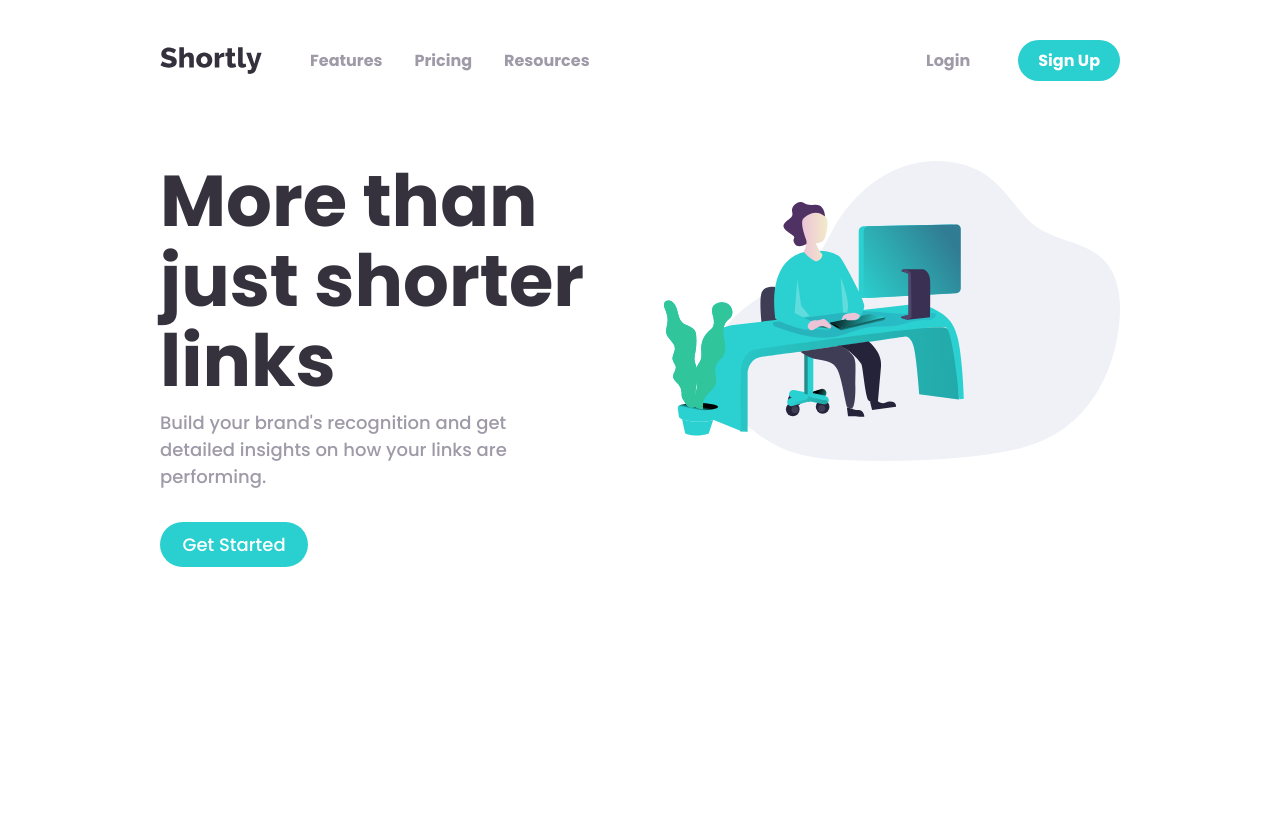
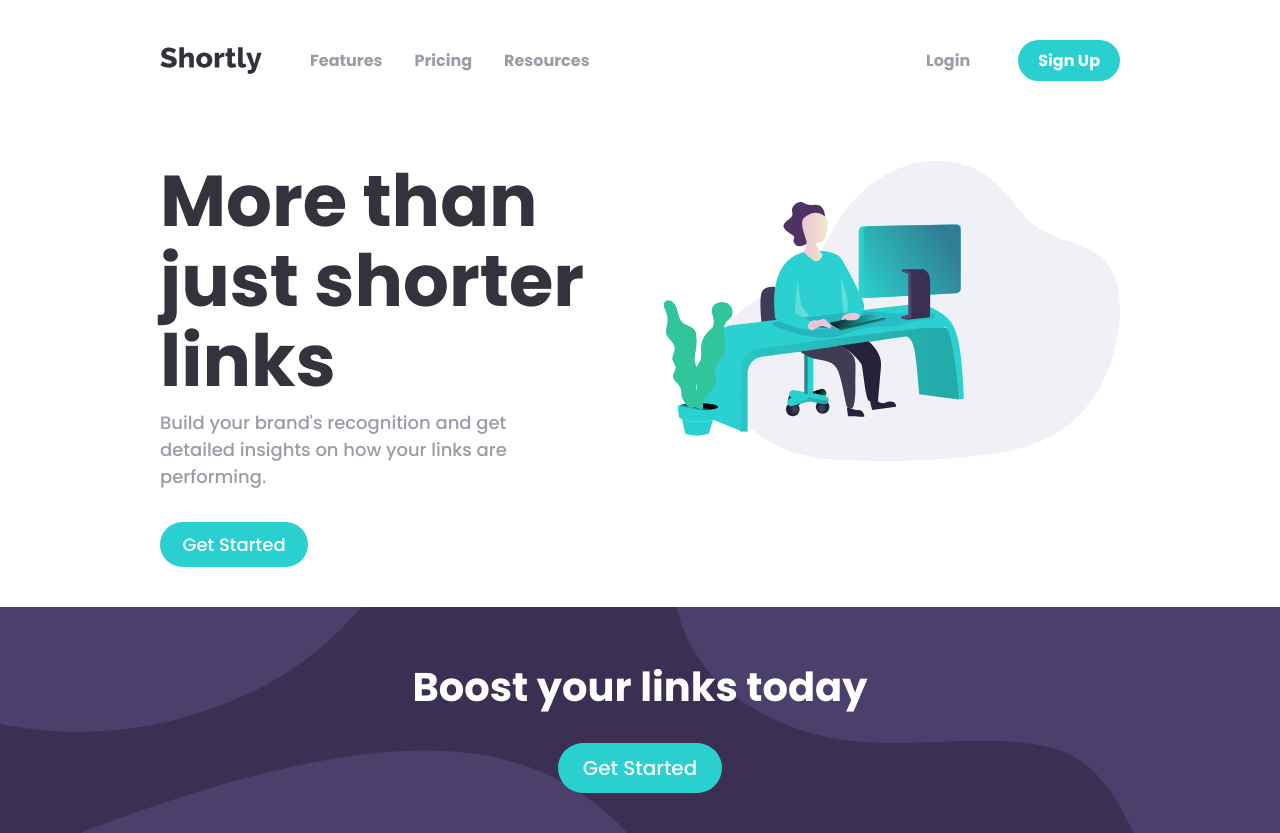
Before and after one commit to Dunkelhaiser/Shortly, a React (Vite) app: page / in a window 1280 px wide. Before the commit the page ends 800 px from the top, so only its background shows below. Built offline with nearby package versions, Linux system fonts and the light colour scheme.

Commit message:
Added boost section

```diff
--- a/src/App.tsx
+++ b/src/App.tsx
@@ -1,3 +1,5 @@
+/* eslint-disable jsx-a11y/anchor-is-valid */
+import Boost from "./components/Boost/Boost";
 import Header from "./components/Header/Header";
 import Hero from "./components/Hero/Hero";
 import "./scss/styles.scss";
@@ -6,7 +8,10 @@ function App() {
     return (
         <>
             <Header />
-            <Hero />
+            <main>
+                <Hero />
+                <Boost />
+            </main>
         </>
     );
 }
--- /dev/null
+++ b/src/components/Boost/Boost.module.scss
@@ -0,0 +1,29 @@
+@use "../../scss/abstract/screen-queries.scss" as *;
+@use "../../scss/abstract/mixins" as *;
+
+.boost {
+    @include flex($align: center, $gap: 1rem);
+
+    text-align: center;
+
+    background-color: var(--secondary);
+    background-image: url("../../images/bg-boost-desktop.svg");
+    background-repeat: no-repeat;
+    background-position: right top;
+
+    h2 {
+        color: var(--background);
+    }
+
+    a {
+        display: inline-block;
+        font-size: 1.25rem;
+    }
+
+    /* stylelint-disable-next-line order/order */
+    @include respond-phone {
+        background-image: url("../../images/bg-boost-mobile.svg");
+        background-position: center;
+        background-size: cover;
+    }
+}
--- /dev/null
+++ b/src/components/Boost/Boost.tsx
@@ -0,0 +1,16 @@
+/* eslint-disable jsx-a11y/anchor-is-valid */
+import BoostStyles from "./Boost.module.scss";
+import Layout from "../Layout/Layout";
+
+const Boost: React.FC = () => {
+    return (
+        <Layout className={BoostStyles.boost}>
+            <h2>Boost your links today</h2>
+            <a href="#" className="link_btn">
+                Get Started
+            </a>
+        </Layout>
+    );
+};
+
+export default Boost;
--- a/src/scss/base/_reset.scss
+++ b/src/scss/base/_reset.scss
@@ -10,7 +10,7 @@
 html,
 body {
     font-family: var(--font);
-    color: var(--text);
+    color: var(--very-dark-blue);
     background-color: var(--background);
 }
 
```
